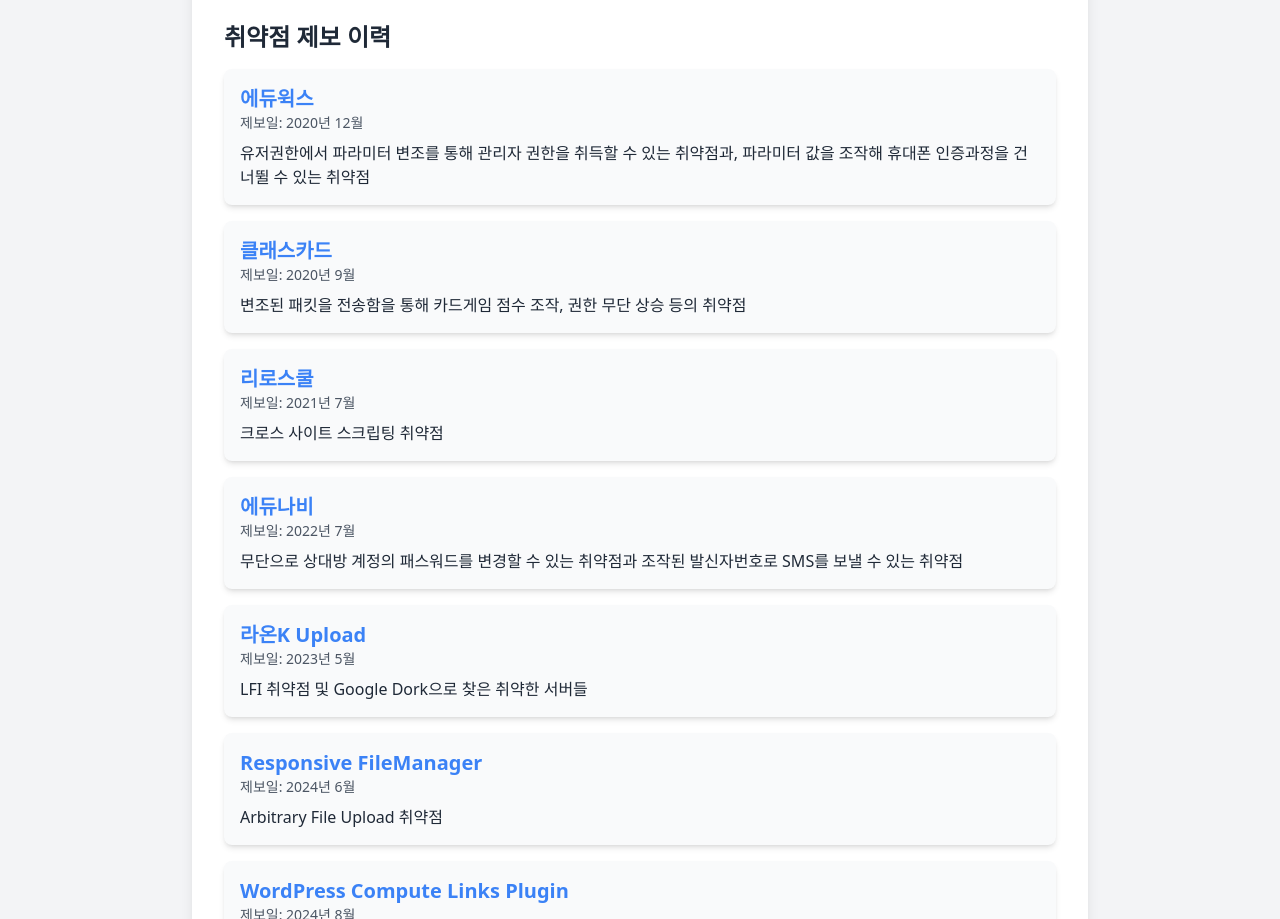
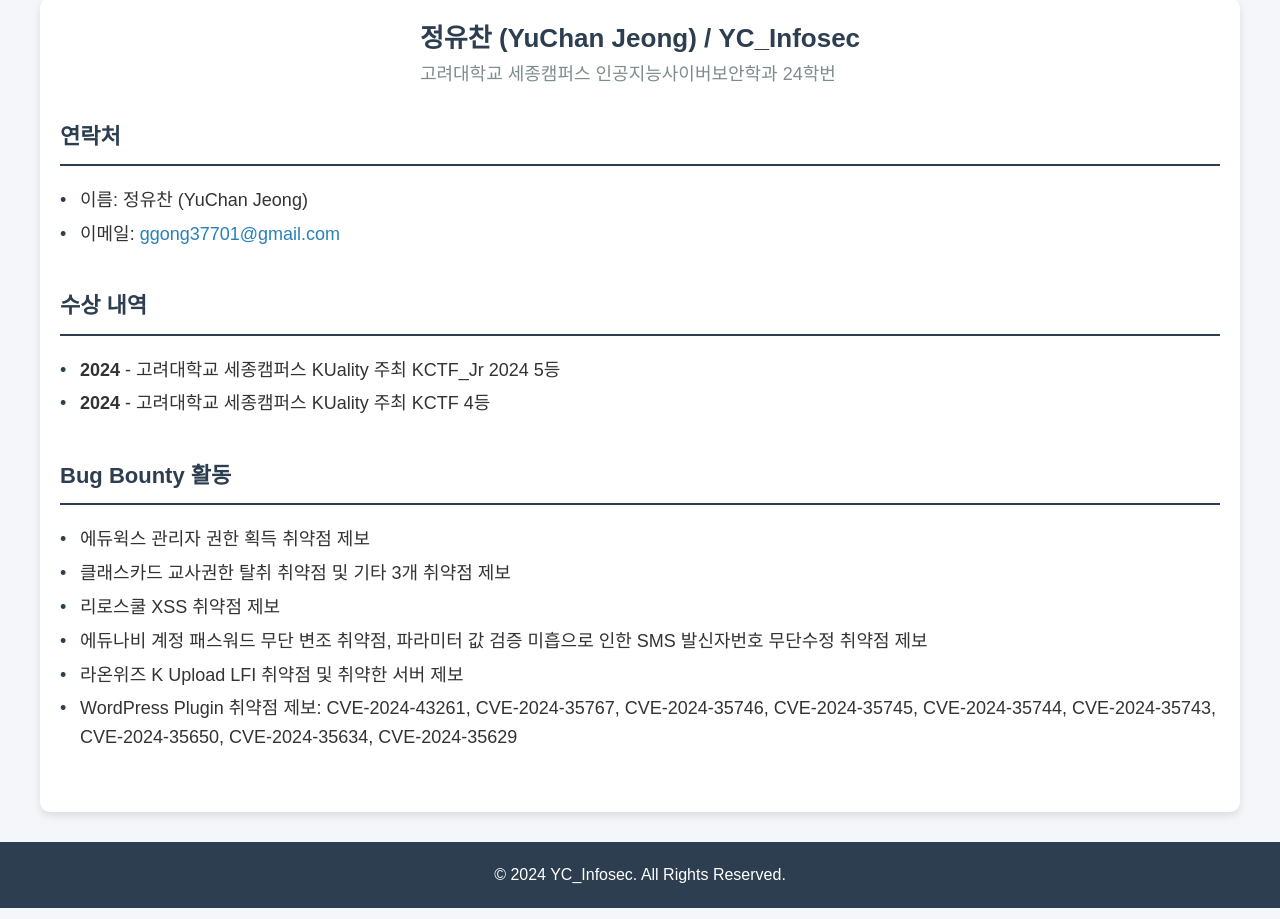
Before and after one commit to Dipper37701/YC_Infosec, a plain HTML site: page index.html in a window 1280 px wide. Shown: the part 143-1062 px from the top of the page. Drawn offline with nearby package versions, Linux system fonts and the light colour scheme.

Commit message:
Update index.html

```diff
--- a/index.html
+++ b/index.html
@@ -3,52 +3,140 @@
 <head>
     <meta charset="UTF-8">
     <meta name="viewport" content="width=device-width, initial-scale=1.0">
-    <title>정유찬 - 자기소개</title>
-    <script src="https://cdn.tailwindcss.com"></script>
+    <title>자기소개 - YC_Infosec</title>
+    <style>
+        * {
+            margin: 0;
+            padding: 0;
+            box-sizing: border-box;
+        }
+        body {
+            font-family: 'Arial', sans-serif;
+            background-color: #f4f6f9;
+            color: #333;
+            line-height: 1.6;
+        }
+        header {
+            background-color: #2c3e50;
+            color: white;
+            padding: 30px 0;
+            text-align: center;
+        }
+        .container {
+            max-width: 1200px;
+            margin: 30px auto;
+            padding: 20px;
+            background-color: white;
+            box-shadow: 0 4px 8px rgba(0, 0, 0, 0.1);
+            border-radius: 10px;
+        }
+        .profile {
+            display: flex;
+            align-items: center;
+            justify-content: center;
+            margin-bottom: 30px;
+        }
+        .profile img {
+            width: 120px;
+            height: 120px;
+            border-radius: 50%;
+            margin-right: 20px;
+        }
+        .profile h2 {
+            font-size: 26px;
+            color: #2c3e50;
+        }
+        .profile p {
+            font-size: 18px;
+            color: #7f8c8d;
+        }
+        .section {
+            margin-bottom: 40px;
+        }
+        .section h3 {
+            color: #2c3e50;
+            font-size: 22px;
+            border-bottom: 2px solid #2c3e50;
+            padding-bottom: 10px;
+            margin-bottom: 20px;
+        }
+        .section ul {
+            list-style: none;
+            padding-left: 0;
+        }
+        .section ul li {
+            font-size: 18px;
+            margin: 5px 0;
+            padding-left: 20px;
+            position: relative;
+        }
+        .section ul li:before {
+            content: "•";
+            color: #2c3e50;
+            position: absolute;
+            left: 0;
+        }
+        .contact-info a {
+            color: #2980b9;
+            text-decoration: none;
+        }
+        footer {
+            text-align: center;
+            padding: 20px;
+            background-color: #2c3e50;
+            color: white;
+            margin-top: 30px;
+        }
+    </style>
 </head>
-<body class="bg-gray-100 text-gray-900">
-    <div class="max-w-4xl mx-auto py-10">
-        <div class="bg-white p-8 rounded-2xl shadow-lg">
-            <h1 class="text-3xl font-bold text-center text-blue-600">정유찬</h1>
-            <p class="text-center text-gray-600 mt-2">고려대학교 세종캠퍼스 | 인공지능사이버보안학과 24학번</p>
+<body>
+    <header>
+        <h1>YC_Infosec 자기소개 페이지</h1>
+    </header>
 
-            <div class="mt-6">
-                <h2 class="text-2xl font-semibold text-gray-800">취약점 제보 이력</h2>
-                <div id="reports" class="mt-4 space-y-4"></div>
+    <div class="container">
+        <!-- Profile Section -->
+        <div class="profile">
+            <div>
+                <h2>정유찬 (YuChan Jeong) / YC_Infosec</h2>
+                <p>고려대학교 세종캠퍼스 인공지능사이버보안학과 24학번</p>
             </div>
+        </div>
+
+        <!-- Contact Section -->
+        <div class="section contact-info">
+            <h3>연락처</h3>
+            <ul>
+                <li>이름: 정유찬 (YuChan Jeong)</li>
+                <li>이메일: <a href="mailto:ggong37701@gmail.com">ggong37701@gmail.com</a></li>
+            </ul>
+        </div>
+
+        <!-- Achievements Section -->
+        <div class="section">
+            <h3>수상 내역</h3>
+            <ul>
+                <li><strong>2024</strong> - 고려대학교 세종캠퍼스 KUality 주최 KCTF_Jr 2024 5등</li>
+                <li><strong>2024</strong> - 고려대학교 세종캠퍼스 KUality 주최 KCTF 4등</li>
+            </ul>
+        </div>
+
+        <!-- Bug Bounty Section -->
+        <div class="section">
+            <h3>Bug Bounty 활동</h3>
+            <ul>
+                <li>에듀윅스 관리자 권한 획득 취약점 제보</li>
+                <li>클래스카드 교사권한 탈취 취약점 및 기타 3개 취약점 제보</li>
+                <li>리로스쿨 XSS 취약점 제보</li>
+                <li>에듀나비 계정 패스워드 무단 변조 취약점, 파라미터 값 검증 미흡으로 인한 SMS 발신자번호 무단수정 취약점 제보</li>
+                <li>라온위즈 K Upload LFI 취약점 및 취약한 서버 제보</li>
+                <li>WordPress Plugin 취약점 제보: CVE-2024-43261, CVE-2024-35767, CVE-2024-35746, CVE-2024-35745, CVE-2024-35744, CVE-2024-35743, CVE-2024-35650, CVE-2024-35634, CVE-2024-35629</li>
+            </ul>
         </div>
     </div>
 
-    <script>
-        const reports = [
-            { product: "에듀윅스", date: "2020년 12월", details: "유저권한에서 파라미터 변조를 통해 관리자 권한을 취득할 수 있는 취약점과, 파라미터 값을 조작해 휴대폰 인증과정을 건너뛸 수 있는 취약점" },
-            { product: "클래스카드", date: "2020년 9월", details: "변조된 패킷을 전송함을 통해 카드게임 점수 조작, 권한 무단 상승 등의 취약점" },
-            { product: "리로스쿨", date: "2021년 7월", details: "크로스 사이트 스크립팅 취약점" },
-            { product: "에듀나비", date: "2022년 7월", details: "무단으로 상대방 계정의 패스워드를 변경할 수 있는 취약점과 조작된 발신자번호로 SMS를 보낼 수 있는 취약점" },
-            { product: "라온K Upload", date: "2023년 5월", details: "LFI 취약점 및 Google Dork으로 찾은 취약한 서버들" },
-            { product: "Responsive FileManager", date: "2024년 6월", details: "Arbitrary File Upload 취약점" },
-            { product: "WordPress Compute Links Plugin", date: "2024년 8월", details: "LFI 취약점 (CVE-2024-43261)" },
-            { product: "WordPress Squeeze Plugin", date: "2024년 6월", details: "Arbitrary File Upload 취약점 (CVE-2024-35767)" },
-            { product: "WordPress BuddyPress Cover Plugin", date: "2024년 6월", details: "Arbitrary File Upload 취약점 (CVE-2024-35746)" },
-            { product: "WordPress Strategery Migrations Plugin", date: "2024년 6월", details: "Arbitrary File Download 취약점 (CVE-2024-35745)" },
-            { product: "WordPress Upunzipper Plugin", date: "2024년 6월", details: "Arbitrary File Deletion 취약점 (CVE-2024-35744)" },
-            { product: "WordPress SC filechecker Plugin", date: "2024년 6월", details: "Arbitrary File Deletion 취약점 (CVE-2024-35743)" },
-            { product: "WordPress MelaPress Login Security Plugin", date: "2024년 6월", details: "LFI 취약점 (CVE-2024-35650)" },
-            { product: "WordPress Woocommerce – Recent Purchases Plugin", date: "2024년 6월", details: "LFI 취약점 (CVE-2024-35634)" },
-            { product: "WordPress Easy Digital Downloads – Recent Purchases Plugin", date: "2024년 5월", details: "RFI 취약점 (CVE-2024-35629)" }
-        ];
-
-        const reportContainer = document.getElementById('reports');
-        reports.forEach(report => {
-            const reportItem = document.createElement('div');
-            reportItem.className = "bg-gray-50 p-4 rounded-lg shadow-md";
-            reportItem.innerHTML = `
-                <h3 class="text-xl font-semibold text-blue-500">${report.product}</h3>
-                <p class="text-sm text-gray-600">제보일: ${report.date}</p>
-                <p class="text-gray-800 mt-2">${report.details}</p>
-            `;
-            reportContainer.appendChild(reportItem);
-        });
-    </script>
+    <footer>
+        <p>&copy; 2024 YC_Infosec. All Rights Reserved.</p>
+    </footer>
 </body>
 </html>
```
